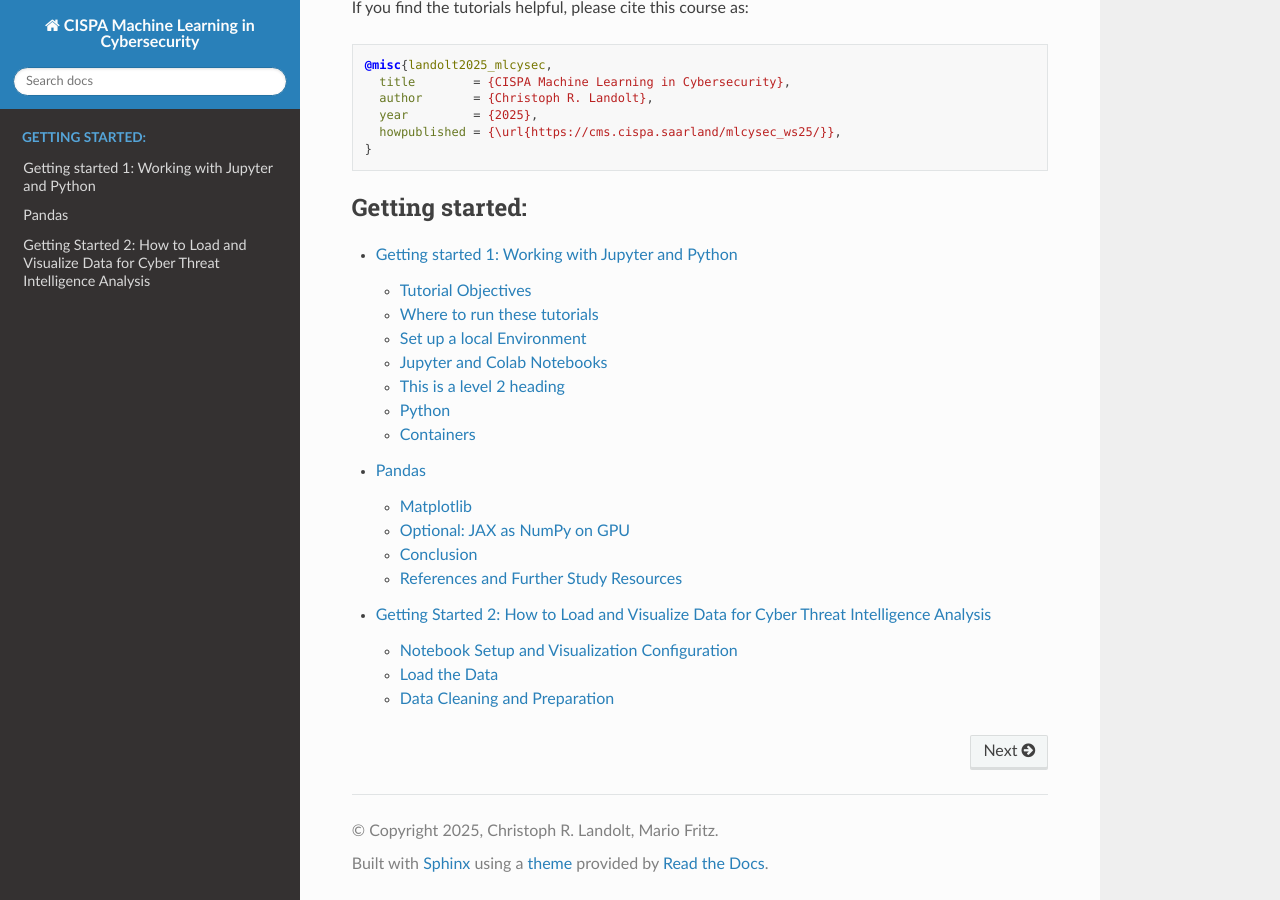
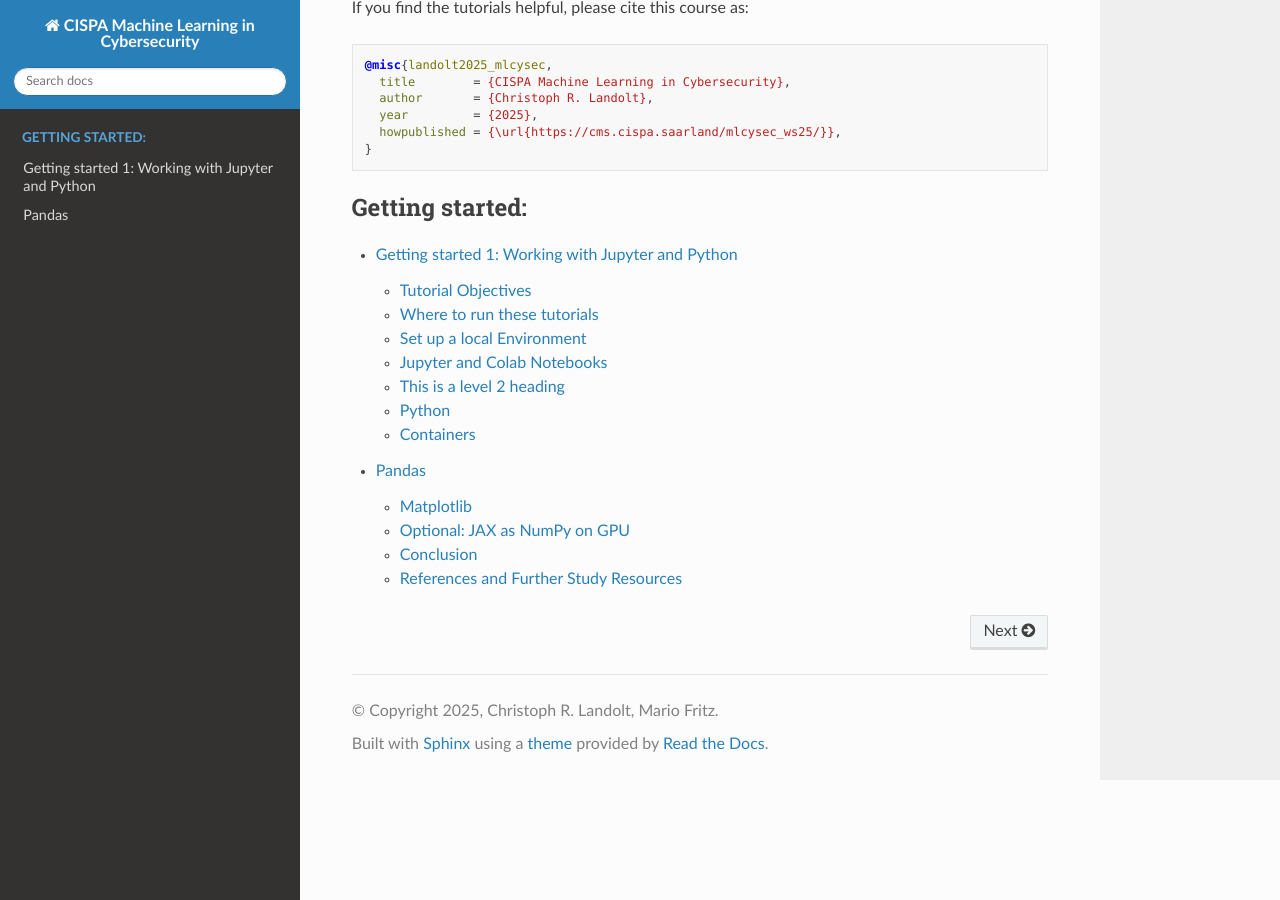
Before and after one commit to shaoyunguo/mlcysec_tutorial, a Sphinx documentation site: the page built from source/index.rst, in a window 1280 px wide and 900 px high, scrolled down 1754 px. Built offline with Sphinx 7.4.7 and the Read the Docs theme 3.1.0, drawn with Linux system fonts in a browser that asks for light colours.

```diff
--- a/source/index.rst
+++ b/source/index.rst
@@ -99,4 +99,3 @@
    :caption: Getting started:
 
    tutorial_notebooks/getting_started_with_jupyter_and_python/getting_started_with_jupyter_and_python
-   tutorial_notebooks/discover_visualize_gain_insights/discover_visualize_gain_insights
```
Also changed, not shown: requirements.txt (+13 -9 lines), 1 other file.
